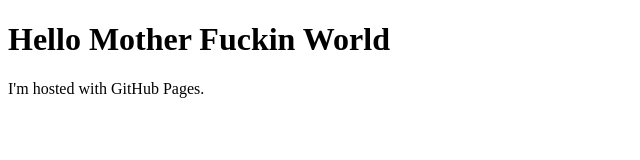
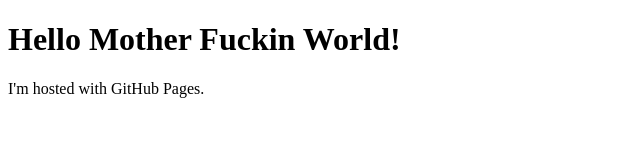
Before and after one commit to jimllusionist/jimllusionist, a plain HTML site: page index.html in a window 1280 px wide. Shown: the full height of the page, 0-640 px from the left. Drawn offline with Linux system fonts and the light colour scheme.

Commit message:
Update index.html

```diff
--- a/index.html
+++ b/index.html
@@ -1,7 +1,7 @@
 <!DOCTYPE html>
 <html>
 <body>
-<h1>Hello Mother Fuckin World</h1>
+<h1>Hello Mother Fuckin World!</h1>
 <p>I'm hosted with GitHub Pages.</p>
 </body>
 </html>
```
